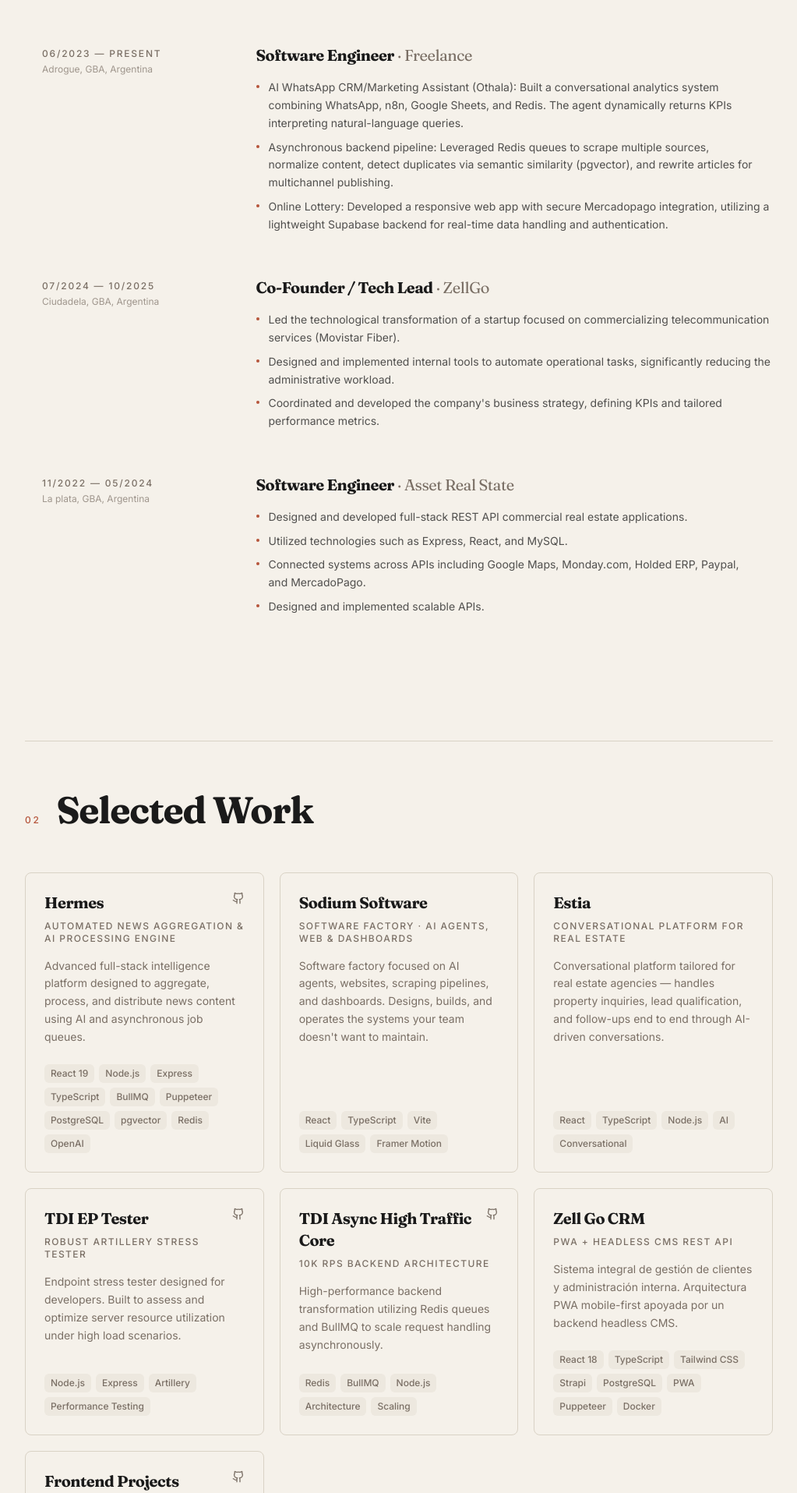
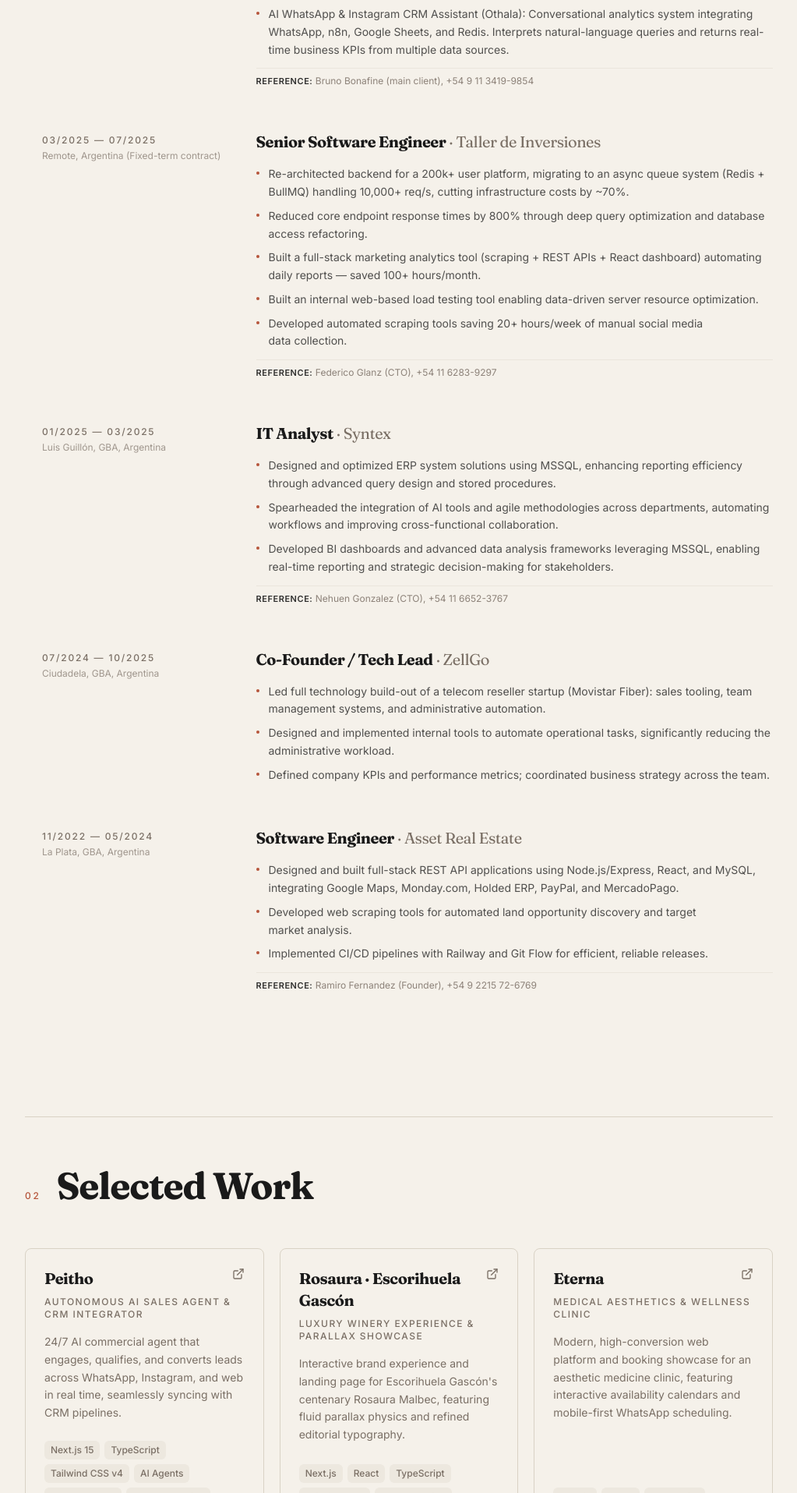
Before and after one commit to franGhisoni/portafolio, a React (Vite) app: page / in a window 1280 px wide. Shown: the part 1651-3566 px from the top of the page at 78% size, without its empty margins (128-1151 px from the left). Built offline with nearby package versions, Linux system fonts and the light colour scheme.

Commit message:
feat: add Peitho, Rosaura and Eterna projects, expand Sodium experience and update references

```diff
--- a/src/components/ExperienceSection.tsx
+++ b/src/components/ExperienceSection.tsx
@@ -1,41 +1,56 @@
+
+interface Experience {
+    company: string;
+    role: string;
+    period: string;
+    location: string;
+    description: string[];
+    reference?: string;
+}
 
 export const ExperienceSection = () => {
-    const experiences = [
+    const experiences: Experience[] = [
+        {
+            company: "Sodium Software (Freelance)",
+            role: "Software Engineer",
+            period: "06/2023 — Present",
+            location: "Adrogué, GBA, Argentina",
+            description: [
+                "Peitho — Conversational AI Agent & CRM: Multichannel AI sales agent (WhatsApp, Instagram & Web) that qualifies leads, schedules meetings, and offers inventory 24/7. Direct CRM pipeline integration with sub-minute triage, sales rep metrics, and human escalation alerts.",
+                "Medical Imaging & Diagnostic PACS (Proyecto Diagnósticos): Engineered a high-performance backend monorepo with Node.js/TypeScript and PostgreSQL (Supabase), integrating DICOMweb (Orthanc) for medical imaging with scoped OHIF viewers, automated clinical PDF/XLSX reporting, and async job queues for high-volume diagnostic workflows.",
+                "MedOffice — Clinical EHR & Digital Prescription Platform: Architected a full-stack clinical management monorepo featuring automated medical prescription generation, laboratory study catalogs with determinations, appointment agendas, and validation against national health APIs (RCTA).",
+                "Industrial ERP / MRP & Traceability (Refrigeración Lucciarini): Built an industrial operations platform using a thick-database PostgreSQL/Supabase architecture with Next.js Server Actions, managing Bill of Materials (BOM), QR bidirectional traceability for machines and batches, and automated supply replenishment triggers.",
+                "AI Family Mediation Platform (Mediación): Developed a multiplatform solution (React Native & Web) for conflict resolution using AI (OpenRouter) with strict private position isolation (RN-01), multi-round settlement proposals, legal digital signatures (Ley 25.506), and human mediator escalation.",
+                "Async News AI Pipeline (Hermes): Built an asynchronous backend (Node/Express, Redis, PostgreSQL + pgvector) that scrapes multiple sources, deduplicates via semantic similarity, and rewrites articles for multichannel publishing with a human-in-the-loop workflow.",
+                "AI WhatsApp & Instagram CRM Assistant (Othala): Conversational analytics system integrating WhatsApp, n8n, Google Sheets, and Redis. Interprets natural-language queries and returns real-time business KPIs from multiple data sources."
+            ],
+            reference: "Bruno Bonafine (main client), +54 9 11 3419-9854"
+        },
         {
             company: "Taller de Inversiones",
             role: "Senior Software Engineer",
             period: "03/2025 — 07/2025",
-            location: "Remote, Argentina",
+            location: "Remote, Argentina (Fixed-term contract)",
             description: [
-                "Optimized backend architecture to handle over 10,000 requests per second, using Redis queues with BullMQ.",
-                "Transformed frontend and backend into an asynchronous system, enabling scalable request handling.",
-                "Reduced core endpoints API response time by 800% through query and DB access optimizations.",
-                "Developed web scraping tools that saved the team 20+ hours per week by automating social media data collection workflows.",
-                "Designed and optimized a microservices architecture to improve system maintainability and scalability.",
-                "Designed and developed a web-based endpoint stress test tool allowing optimization of server resources."
-            ]
+                "Re-architected backend for a 200k+ user platform, migrating to an async queue system (Redis + BullMQ) handling 10,000+ req/s, cutting infrastructure costs by ~70%.",
+                "Reduced core endpoint response times by 800% through deep query optimization and database access refactoring.",
+                "Built a full-stack marketing analytics tool (scraping + REST APIs + React dashboard) automating daily reports — saved 100+ hours/month.",
+                "Built an internal web-based load testing tool enabling data-driven server resource optimization.",
+                "Developed automated scraping tools saving 20+ hours/week of manual social media data collection."
+            ],
+            reference: "Federico Glanz (CTO), +54 11 6283-9297"
         },
         {
             company: "Syntex",
-            role: "Analista IT",
+            role: "IT Analyst",
             period: "01/2025 — 03/2025",
-            location: "Luis Guillon, GBA, Argentina",
+            location: "Luis Guillón, GBA, Argentina",
             description: [
                 "Designed and optimized ERP system solutions using MSSQL, enhancing reporting efficiency through advanced query design and stored procedures.",
                 "Spearheaded the integration of AI tools and agile methodologies across departments, automating workflows and improving cross-functional collaboration.",
                 "Developed BI dashboards and advanced data analysis frameworks leveraging MSSQL, enabling real-time reporting and strategic decision-making for stakeholders."
-            ]
-        },
-        {
-            company: "Freelance",
-            role: "Software Engineer",
-            period: "06/2023 — Present",
-            location: "Adrogue, GBA, Argentina",
-            description: [
-                "AI WhatsApp CRM/Marketing Assistant (Othala): Built a conversational analytics system combining WhatsApp, n8n, Google Sheets, and Redis. The agent dynamically returns KPIs interpreting natural-language queries.",
-                "Asynchronous backend pipeline: Leveraged Redis queues to scrape multiple sources, normalize content, detect duplicates via semantic similarity (pgvector), and rewrite articles for multichannel publishing.",
-                "Online Lottery: Developed a responsive web app with secure Mercadopago integration, utilizing a lightweight Supabase backend for real-time data handling and authentication."
-            ]
+            ],
+            reference: "Nehuen Gonzalez (CTO), +54 11 6652-3767"
         },
         {
             company: "ZellGo",
@@ -43,22 +58,22 @@
             period: "07/2024 — 10/2025",
             location: "Ciudadela, GBA, Argentina",
             description: [
-                "Led the technological transformation of a startup focused on commercializing telecommunication services (Movistar Fiber).",
+                "Led full technology build-out of a telecom reseller startup (Movistar Fiber): sales tooling, team management systems, and administrative automation.",
                 "Designed and implemented internal tools to automate operational tasks, significantly reducing the administrative workload.",
-                "Coordinated and developed the company's business strategy, defining KPIs and tailored performance metrics."
+                "Defined company KPIs and performance metrics; coordinated business strategy across the team."
             ]
         },
         {
-            company: "Asset Real State",
+            company: "Asset Real Estate",
             role: "Software Engineer",
             period: "11/2022 — 05/2024",
-            location: "La plata, GBA, Argentina",
+            location: "La Plata, GBA, Argentina",
             description: [
-                "Designed and developed full-stack REST API commercial real estate applications.",
-                "Utilized technologies such as Express, React, and MySQL.",
-                "Connected systems across APIs including Google Maps, Monday.com, Holded ERP, Paypal, and MercadoPago.",
-                "Designed and implemented scalable APIs."
-            ]
+                "Designed and built full-stack REST API applications using Node.js/Express, React, and MySQL, integrating Google Maps, Monday.com, Holded ERP, PayPal, and MercadoPago.",
+                "Developed web scraping tools for automated land opportunity discovery and target market analysis.",
+                "Implemented CI/CD pipelines with Railway and Git Flow for efficient, reliable releases."
+            ],
+            reference: "Ramiro Fernandez (Founder), +54 9 2215 72-6769"
         }
     ];
 
@@ -88,6 +103,11 @@
                                 </li>
                             ))}
                         </ul>
+                        {exp.reference && (
+                            <p className="text-xs text-muted-foreground/85 pt-2 border-t border-border/40">
+                                <span className="font-semibold text-foreground/90 uppercase tracking-wider text-[11px]">Reference:</span> {exp.reference}
+                            </p>
+                        )}
                     </div>
                 </div>
             ))}
--- a/src/components/ProjectsSection.tsx
+++ b/src/components/ProjectsSection.tsx
@@ -1,5 +1,5 @@
 import { useState } from 'react';
-import { Github, X, ChevronLeft, ChevronRight } from 'lucide-react';
+import { Github, X, ChevronLeft, ChevronRight, ExternalLink } from 'lucide-react';
 import { motion, AnimatePresence } from 'framer-motion';
 
 const EASE = [0.16, 1, 0.3, 1] as const;
@@ -65,6 +65,93 @@
 
     const projects = [
         {
+            title: "Peitho",
+            subtitle: "Autonomous AI Sales Agent & CRM Integrator",
+            description: "24/7 AI commercial agent that engages, qualifies, and converts leads across WhatsApp, Instagram, and web in real time, seamlessly syncing with CRM pipelines.",
+            extended: (
+                <div className="space-y-4">
+                    <p>Peitho is an autonomous AI commercial agent engineered to eliminate response latency in sales funnels. Operating 24/7, it handles inbound inquiries with sub-minute response times, dynamically qualifies lead intent and budget, triggers instant alerts or human handoffs for high-priority prospects, and orchestrates appointments directly into calendar systems.</p>
+
+                    <h4 className="font-bold text-foreground mt-4">Core Capabilities & Verticals</h4>
+                    <ul className="list-disc pl-5 space-y-2">
+                        <li><strong>Multi-Channel Inbound Triage:</strong> Seamlessly captures leads from WhatsApp, Instagram DMs, and Web chats with sub-60s response times.</li>
+                        <li><strong>Conversational Lead Scoring:</strong> Evaluates buyer intent, readiness, and budget through natural qualification flows.</li>
+                        <li><strong>Tailored Vertical Solutions:</strong> Ready-to-deploy operational pipelines for Real Estate, High-ticket Luxury Items (Watches/Jewelry), Events, and Auto Dealerships.</li>
+                        <li><strong>CRM & Calendar Synchronization:</strong> Bi-directional sync with internal CRM systems and automated scheduling for qualified sales meetings.</li>
+                    </ul>
+
+                    <h4 className="font-bold text-foreground mt-4">Technology Stack</h4>
+                    <p className="text-sm">
+                        <strong>Frontend:</strong> Next.js 15, React 19, TypeScript, Tailwind CSS v4, Framer Motion<br />
+                        <strong>AI & Orchestration:</strong> LLM Agent Pipelines, WhatsApp Cloud API, Webhooks<br />
+                        <strong>Architecture:</strong> Event-driven async pipelines, CRM bi-directional sync
+                    </p>
+                </div>
+            ),
+            tags: ["Next.js 15", "TypeScript", "Tailwind CSS v4", "AI Agents", "WhatsApp API", "CRM Integration", "Framer Motion"],
+            link: "https://peitho.ghisoni.com.ar",
+            images: [
+                "https://images.unsplash.com/photo-1551836022-d5d88e9218df?auto=format&fit=crop&w=800&q=80"
+            ]
+        },
+        {
+            title: "Rosaura · Escorihuela Gascón",
+            subtitle: "Luxury Winery Experience & Parallax Showcase",
+            description: "Interactive brand experience and landing page for Escorihuela Gascón's centenary Rosaura Malbec, featuring fluid parallax physics and refined editorial typography.",
+            extended: (
+                <div className="space-y-4">
+                    <p>Interactive, high-end digital showcase developed for Escorihuela Gascón's iconic Rosaura Malbec wine. Built with modern web standards to convey the heritage, terroir, and prestige of one of Mendoza's most historic wineries.</p>
+
+                    <h4 className="font-bold text-foreground mt-4">Key Features & Engineering</h4>
+                    <ul className="list-disc pl-5 space-y-2">
+                        <li><strong>Editorial & Fluid Motion:</strong> Custom Framer Motion scroll-linked animations and parallax vineyard layers with spring physics.</li>
+                        <li><strong>High-Resolution Media Optimization:</strong> WebP asset compression and responsive picture sets tailored for all screen sizes.</li>
+                        <li><strong>High-Conversion Funnel:</strong> Direct, seamless CTA integration with the official Escorihuela Gascón e-commerce store.</li>
+                    </ul>
+
+                    <h4 className="font-bold text-foreground mt-4">Technology Stack</h4>
+                    <p className="text-sm">
+                        <strong>Framework:</strong> Next.js, React, TypeScript<br />
+                        <strong>Styling & Motion:</strong> Tailwind CSS, Framer Motion (useScroll, useSpring)<br />
+                        <strong>Optimization:</strong> Next.js Image optimization, WebP assets
+                    </p>
+                </div>
+            ),
+            tags: ["Next.js", "React", "TypeScript", "Tailwind CSS", "Framer Motion", "Parallax UI"],
+            link: "https://escorihuela.com/rosaura/",
+            images: [
+                "https://images.unsplash.com/photo-1510812431401-41d2bd2722f3?auto=format&fit=crop&w=800&q=80"
+            ]
+        },
+        {
+            title: "Eterna",
+            subtitle: "Medical Aesthetics & Wellness Clinic",
+            description: "Modern, high-conversion web platform and booking showcase for an aesthetic medicine clinic, featuring interactive availability calendars and mobile-first WhatsApp scheduling.",
+            extended: (
+                <div className="space-y-4">
+                    <p>Comprehensive digital presence designed for Eterna aesthetic clinic, focusing on trust, clinical elegance, and friction-free appointment scheduling.</p>
+
+                    <h4 className="font-bold text-foreground mt-4">Key Features</h4>
+                    <ul className="list-disc pl-5 space-y-2">
+                        <li><strong>Interactive Availability Calendar:</strong> Dynamic monthly calendar showcasing real-time available consultation dates.</li>
+                        <li><strong>Direct WhatsApp Booking:</strong> Streamlined scheduling workflow connecting prospective patients directly with clinic coordinators.</li>
+                        <li><strong>Refined Aesthetic UI:</strong> Parallax cards, smooth section navigation, and responsive typography.</li>
+                    </ul>
+
+                    <h4 className="font-bold text-foreground mt-4">Technology Stack</h4>
+                    <p className="text-sm">
+                        <strong>Framework:</strong> Next.js, React, TypeScript<br />
+                        <strong>Styling & UI:</strong> Tailwind CSS, Radix UI, Lucide Icons, Framer Motion
+                    </p>
+                </div>
+            ),
+            tags: ["Next.js", "React", "TypeScript", "Tailwind CSS", "UI/UX", "WhatsApp API"],
+            link: "https://eterna.ghisoni.com.ar",
+            images: [
+                "https://images.unsplash.com/photo-1629909613654-28e377c37b09?auto=format&fit=crop&w=800&q=80"
+            ]
+        },
+        {
             title: "Hermes",
             subtitle: "Automated News Aggregation & AI Processing Engine",
             description: "Advanced full-stack intelligence platform designed to aggregate, process, and distribute news content using AI and asynchronous job queues.",
@@ -129,28 +216,6 @@
             ]
         },
         {
-            title: "TDI EP Tester",
-            subtitle: "Robust Artillery Stress Tester",
-            description: "Endpoint stress tester designed for developers. Built to assess and optimize server resource utilization under high load scenarios.",
-            extended: "Created a scalable traffic generation tool simulating thousands of concurrent users to identify request bottlenecks in backend microservices. Resulted in actionable insights that helped optimize database queries and cut endpoint latency by a massive margin.",
-            tags: ["Node.js", "Express", "Artillery", "Performance Testing"],
-            github: "https://github.com/franGhisoni",
-            images: [
-                "https://images.unsplash.com/photo-1558494949-ef010cbdcc31?auto=format&fit=crop&w=800&q=80"
-            ]
-        },
-        {
-            title: "TDI Async High Traffic Core",
-            subtitle: "10k RPS Backend Architecture",
-            description: "High-performance backend transformation utilizing Redis queues and BullMQ to scale request handling asynchronously.",
-            extended: "Transformed a traditional synchronous API into an asynchronous event-driven system to handle traffic spikes. Achieved sustained processing of over 10,000 requests per second. The architectural shift included rigorous query optimizations, caching strategies, and load balancing.",
-            tags: ["Redis", "BullMQ", "Node.js", "Architecture", "Scaling"],
-            github: "https://github.com/franGhisoni",
-            images: [
-                "https://images.unsplash.com/photo-1618401471353-b98afee0b2eb?auto=format&fit=crop&w=800&q=80"
-            ]
-        },
-        {
             title: "Zell Go CRM",
             subtitle: "PWA + Headless CMS REST API",
             description: "Sistema integral de gestión de clientes y administración interna. Arquitectura PWA mobile-first apoyada por un backend headless CMS.",
@@ -199,14 +264,25 @@
             ]
         },
         {
-            title: "Frontend Projects",
-            subtitle: "Interactive UI & Applications",
-            description: "Various frontend-focused applications utilizing modern frameworks to build responsive, rich, and performant web properties.",
-            extended: "A collection of web applications demonstrating expertise in HTML, CSS, JavaScript, React, and Tailwind. Focused heavily on high-contrast aesthetics, elegant typographic hierarchies, interactive micro-animations (Framer Motion), and responsive design principles.",
-            tags: ["React", "CSS", "HTML", "Tailwind CSS", "Framer Motion"],
+            title: "TDI Async High Traffic Core",
+            subtitle: "10k RPS Backend Architecture",
+            description: "High-performance backend transformation utilizing Redis queues and BullMQ to scale request handling asynchronously.",
+            extended: "Transformed a traditional synchronous API into an asynchronous event-driven system to handle traffic spikes. Achieved sustained processing of over 10,000 requests per second. The architectural shift included rigorous query optimizations, caching strategies, and load balancing.",
+            tags: ["Redis", "BullMQ", "Node.js", "Architecture", "Scaling"],
             github: "https://github.com/franGhisoni",
             images: [
-                "https://images.unsplash.com/photo-1507721999472-8ed4421c4af2?auto=format&fit=crop&w=800&q=80"
+                "https://images.unsplash.com/photo-1618401471353-b98afee0b2eb?auto=format&fit=crop&w=800&q=80"
+            ]
+        },
+        {
+            title: "TDI EP Tester",
+            subtitle: "Robust Artillery Stress Tester",
+            description: "Endpoint stress tester designed for developers. Built to assess and optimize server resource utilization under high load scenarios.",
+            extended: "Created a scalable traffic generation tool simulating thousands of concurrent users to identify request bottlenecks in backend microservices. Resulted in actionable insights that helped optimize database queries and cut endpoint latency by a massive margin.",
+            tags: ["Node.js", "Express", "Artillery", "Performance Testing"],
+            github: "https://github.com/franGhisoni",
+            images: [
+                "https://images.unsplash.com/photo-1558494949-ef010cbdcc31?auto=format&fit=crop&w=800&q=80"
             ]
         }
     ];
@@ -256,6 +332,13 @@
                                         className="hover:text-accent transition-editorial">
                                         <Github className="w-4 h-4" />
                                         <span className="sr-only">GitHub</span>
+                                    </a>
+                                )}
+                                {project.link && (
+                                    <a href={project.link} target="_blank" rel="noreferrer"
+                                        className="hover:text-accent transition-editorial">
+                                        <ExternalLink className="w-4 h-4" />
+                                        <span className="sr-only">Live Demo</span>
                                     </a>
                                 )}
                             </div>
```
